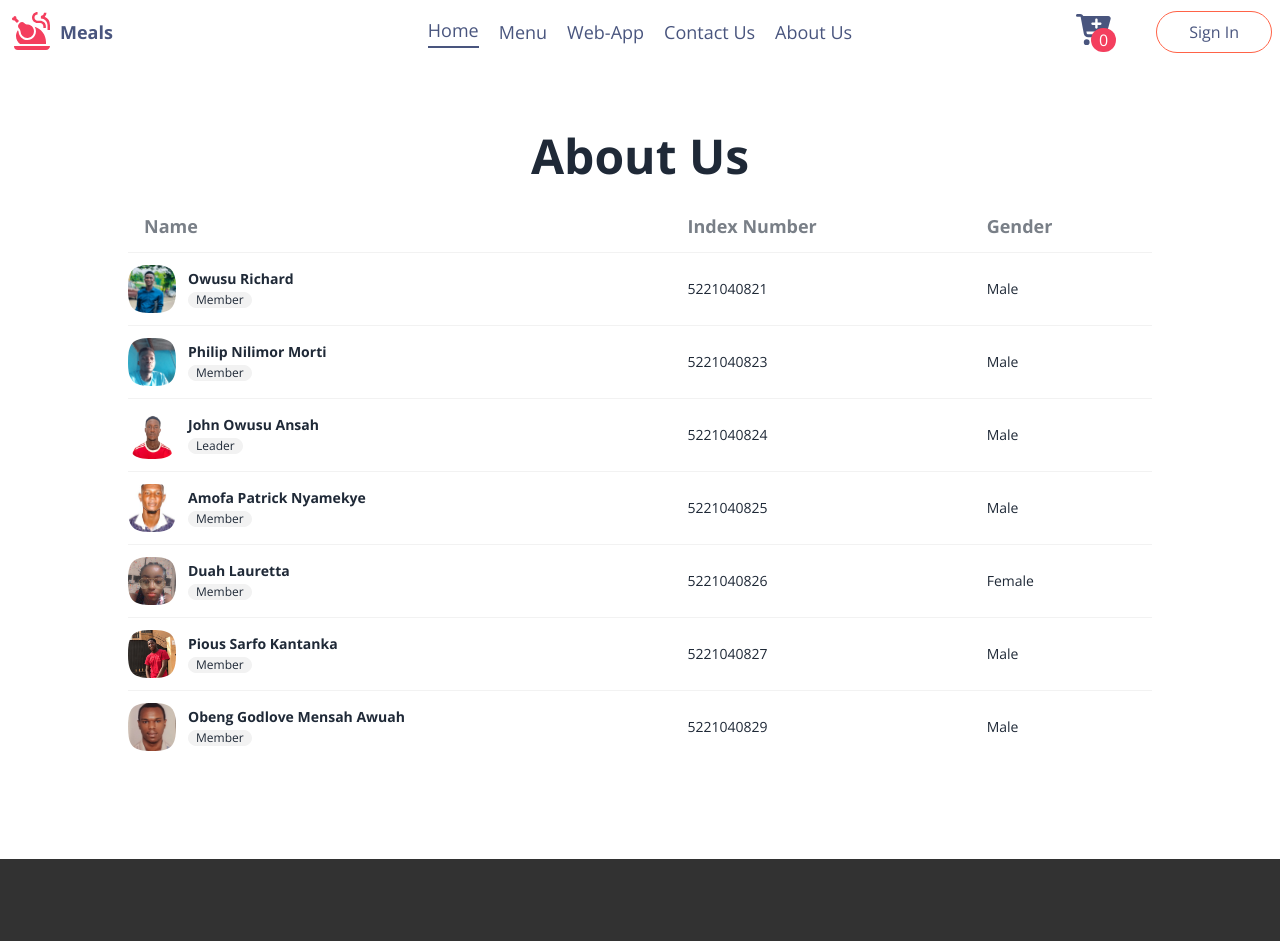
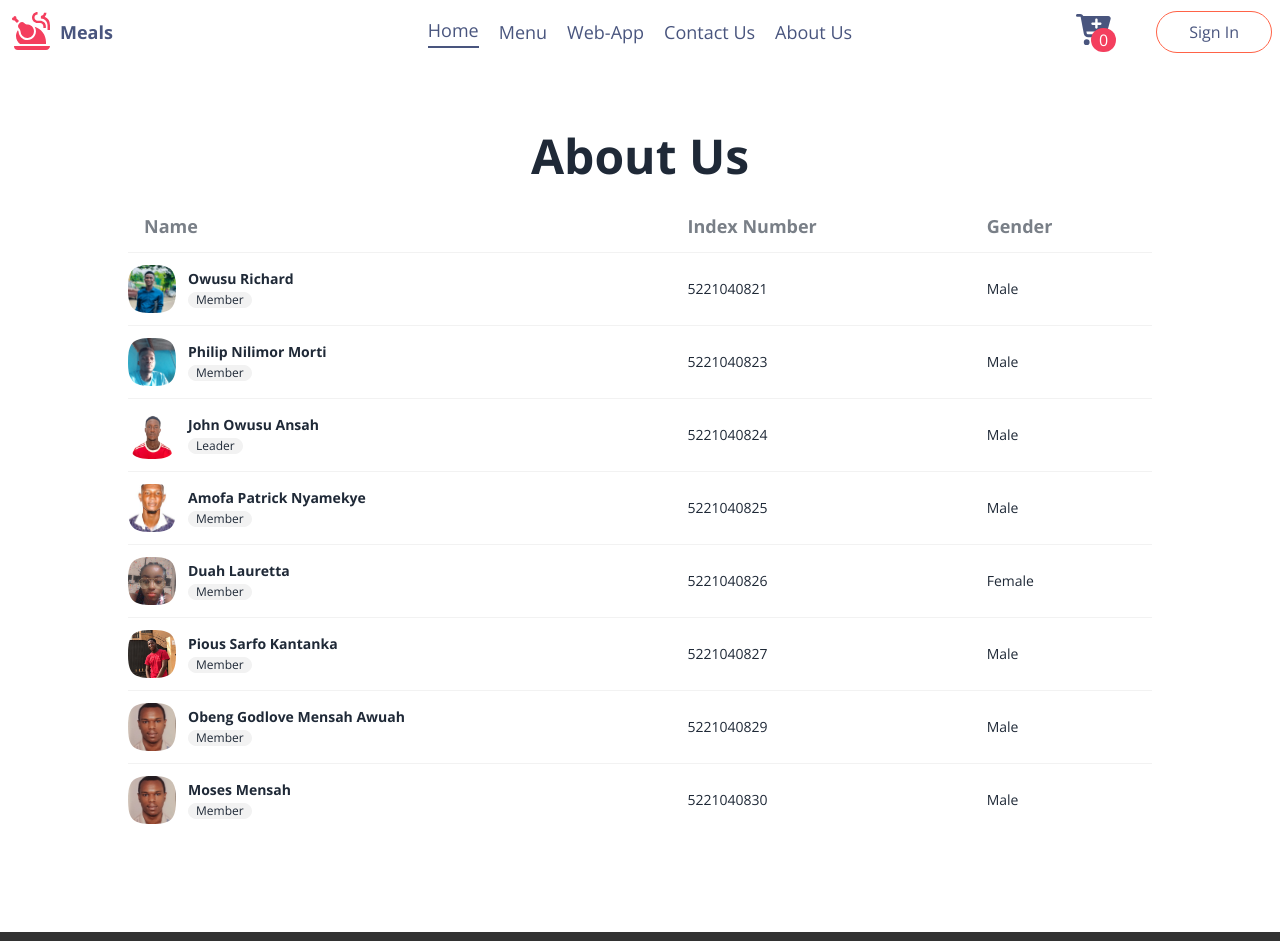
Before and after one commit to Masood-zone/food-recipie-app, a React (Vite) app: page /about-us in a window 1280 px wide. Shown: the top 941 px of the page. Built offline with nearby package versions, Linux system fonts and the light colour scheme; a web font is replaced by a local one.

Commit message:
Added another member and worked on the recipe page

```diff
--- a/src/assets/data/index.js
+++ b/src/assets/data/index.js
@@ -1558,4 +1558,12 @@ export const group_members_data = [
     image: member_829,
     gender: "Male",
   },
+  {
+    id: 7,
+    name: "Moses Mensah",
+    index_number: "5221040830",
+    position: "Member",
+    image: member_829,
+    gender: "Male",
+  },
 ];
--- a/src/pages/menu/recipieView.jsx
+++ b/src/pages/menu/recipieView.jsx
@@ -4,57 +4,40 @@ import { foodApi } from "../../redux/hook";
 function RecipieView() {
   const { id } = useParams();
   const { data } = foodApi.useGetFoodsQuery();
-  console.log(data);
   const singleRecipie = data?.recipes?.find((item) => item.id === id);
+  console.log(singleRecipie);
   return (
     <div className="h-screen mt-10">
       <h1 className="text-5xl max-lg:text-lg max-md:text-3xl max-sm:text2xl text-center py-5 font-bold">
-        {singleRecipie.name} Recipie
+        {singleRecipie.title} Recipie
       </h1>
       {/* Recipie Container */}
       <article className="my-5 w-full max-lg:w-full ">
         {/* Recipie Overview and List */}
-        <div className="flex h-auto gap-10 max-lg:w-full px-3 py-3 justify-start bg-slate-300 items-start max-lg:items-center">
+        <div className="flex h-auto gap-10 max-lg:w-full px-3 py-3 justify-start  items-start max-lg:items-center max-lg:flex-col">
           <div className="">
             <img
               src={singleRecipie.image}
-              alt={singleRecipie.name}
-              className="w-[600px] h-auto object-cover rounded-lg"
+              alt={singleRecipie.title}
+              className="w-full h-auto object-cover rounded-lg"
             />
           </div>
           <div className="w-full max-lg:text-center">
             <div>
               <h1 className="text-3xl my-2 font-medium">
-                {singleRecipie.name}
+                {singleRecipie.title}
               </h1>
-              <p className="text-base badge badge-neutral">
-                {singleRecipie.category}
-              </p>
               <p className="text-base my-2">{singleRecipie.description}</p>
+              <div>
+                <p className="text-lg">Check out places to buy:</p>
+                <button
+                  className="btn btn-square bg-[#1F2937] hover:bg-[#364c6a] text-white w-20"
+                  onClick={() => ""}
+                >
+                  Check it
+                </button>
+              </div>
             </div>
-            {/* Recipie List */}
-            {/* <div className="flex w-full max-lg:justify-between max-lg:flex-row  max-lg:w-full justify-start items-start gap-3 max-lg:gap-5 ">
-              <div className="w-80">
-                <h1 className="text-2xl font-medium">Ingredients</h1>
-                <ul className="list-disc">
-                  {singleRecipie.ingredients.map((item) => (
-                    <li key={item.id} className="text-lg py-2 ml-10">
-                      {item.ingredient}
-                    </li>
-                  ))}
-                </ul>
-              </div>
-              <div className="w-80">
-                <h1 className="text-2xl font-medium">Instructions</h1>
-                <ul className="list-disc">
-                  {singleRecipie.instructions.map((item) => (
-                    <li key={item.id} className="text-lg py-2 ml-10">
-                      {item.instruction}
-                    </li>
-                  ))}
-                </ul>
-              </div>
-            </div> */}
           </div>
         </div>
       </article>
```
